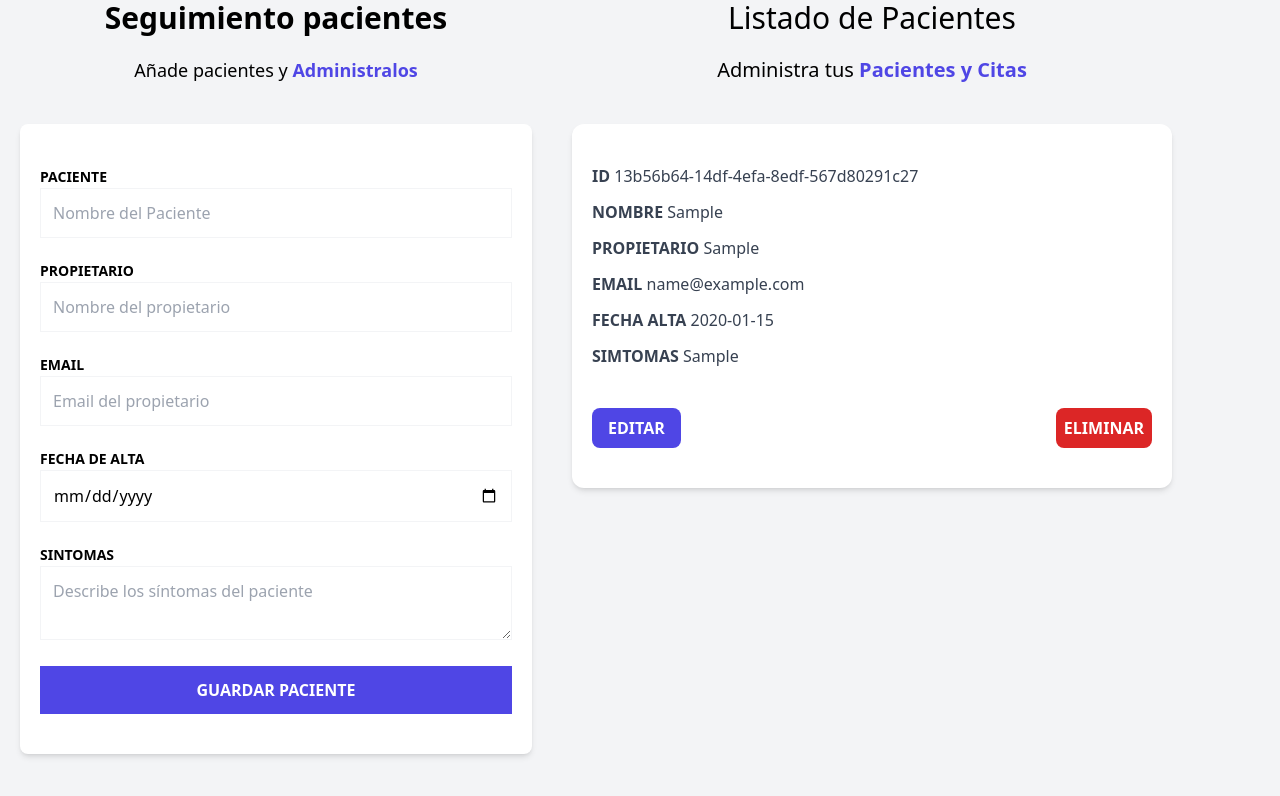
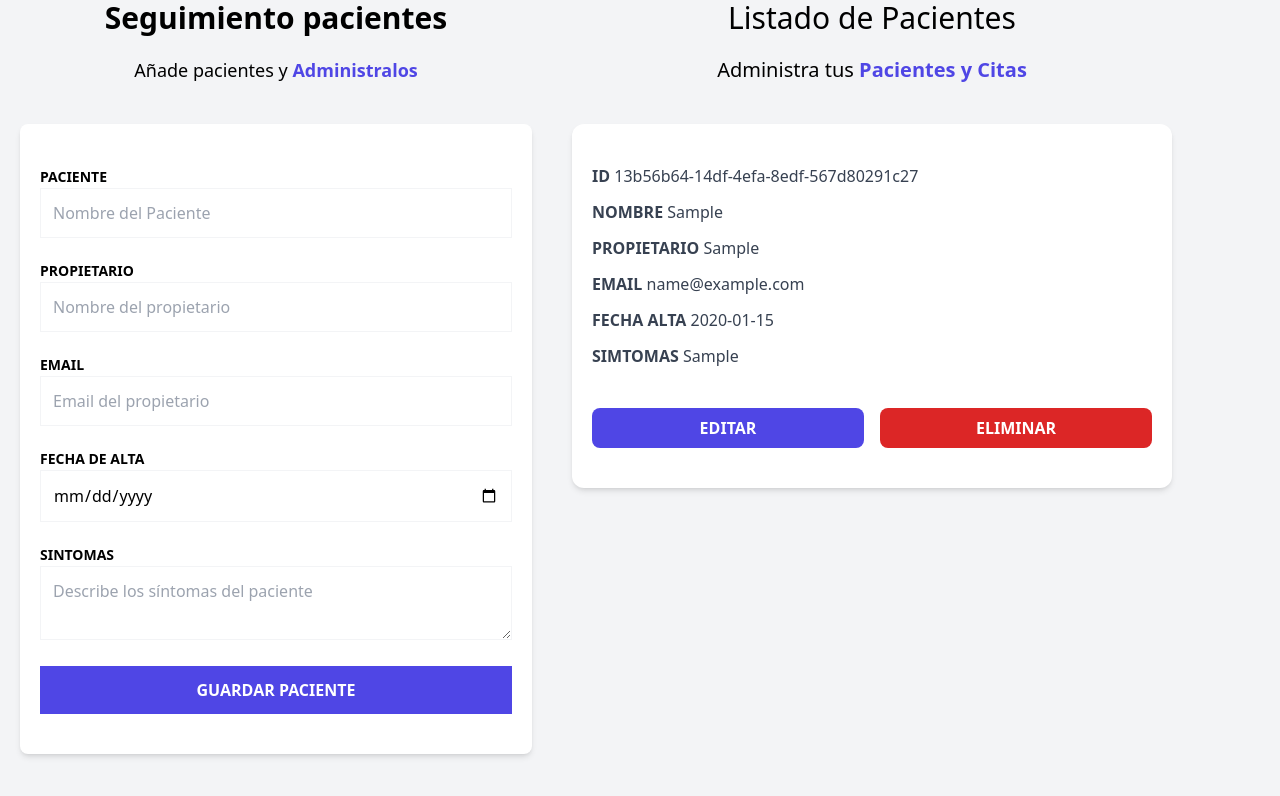
Before and after one commit to Luis-Alvarezz/Pacientes_Zustand, a React (Vite) app: page / in a window 1280 px wide. Both pictures are taken after typing "Sample", "Sample", "name@example.com", "2020-01-15", "Sample" into the empty fields and a click on the input "Guardar Paciente". Shown: the part 176-972 px from the top of the page. Built offline with nearby package versions, Linux system fonts and the light colour scheme.

Commit message:
[MODIFY]: Se añadio Accion de update Patient y cambio de diseño a botones de px a width

```diff
--- a/src/components/PatientDetails.tsx
+++ b/src/components/PatientDetails.tsx
@@ -11,7 +11,7 @@ type PatientDetailsProp = {
 
 // export default function PatientDetails({}){}
 export const PatientDetails = ({ patient }: PatientDetailsProp) => {
-  const { deletePatient } = usePatientStore()
+  const { deletePatient, updatePatient } = usePatientStore()
   // usePatientStore(state => state.deletePatient)
   return (
     <div className="mx-5 my-10 px-5 py-10 bg-white shadow-md rounded-xl">
@@ -45,12 +45,12 @@ export const PatientDetails = ({ patient }: PatientDetailsProp) => {
         data={patient.symtoms}
       />
 
-      <div className="flex justify-between items-center mt-10">
-        <button className="py-2 px-4 bg-indigo-600 hover:bg-indigo-700 text-white font-bold uppercase rounded-lg">
+      <div className="flex flex-col gap-4 md:flex-row justify-between items-center mt-10">
+        <button className="py-2 w-full bg-indigo-600 hover:bg-indigo-700 text-white font-bold uppercase rounded-lg" onClick={() => updatePatient(patient.id)}>
           Editar
         </button>
 
-        <button className="py-2 px-2 bg-red-600 hover:bg-red-700 text-white font-bold uppercase rounded-lg" onClick={() =>deletePatient(patient.id)}>
+        <button className="py-2 w-full bg-red-600 hover:bg-red-700 text-white font-bold uppercase rounded-lg" onClick={() =>deletePatient(patient.id)}>
           Eliminar
         </button>
       </div>
```
